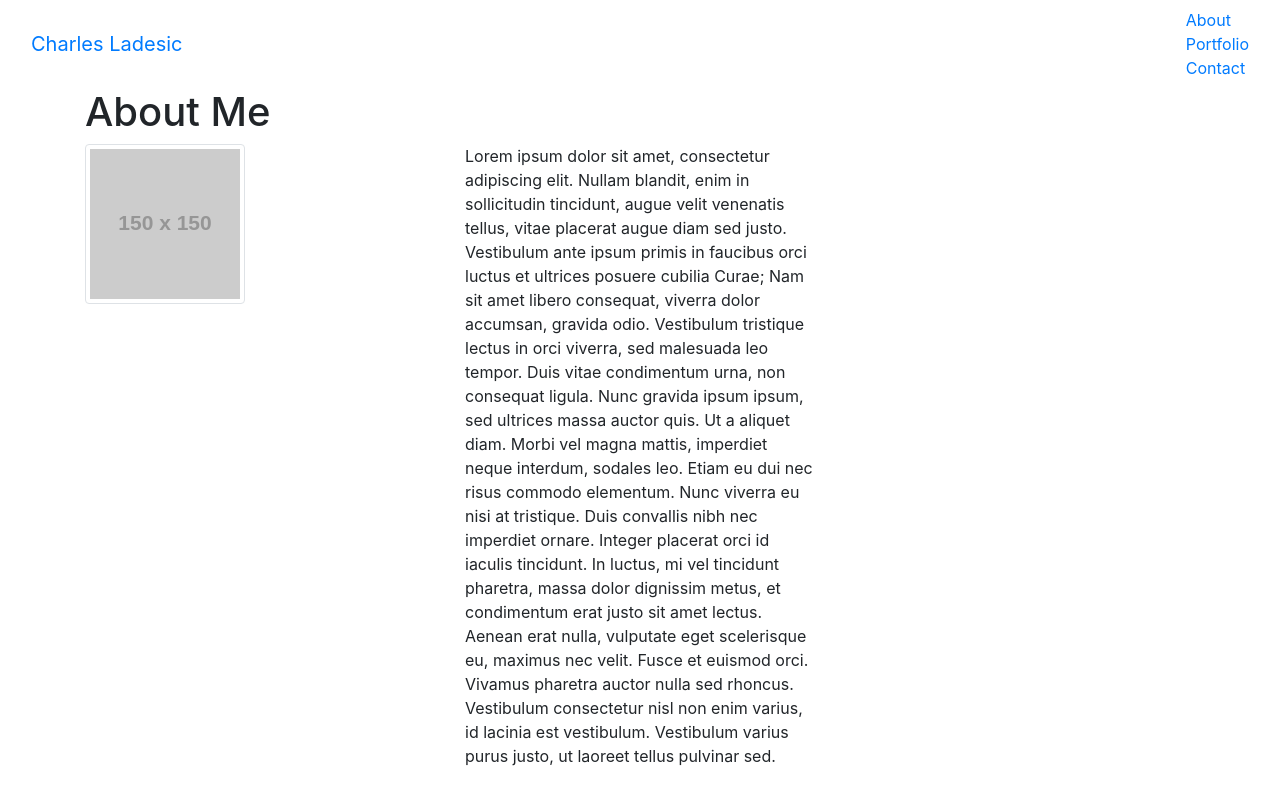
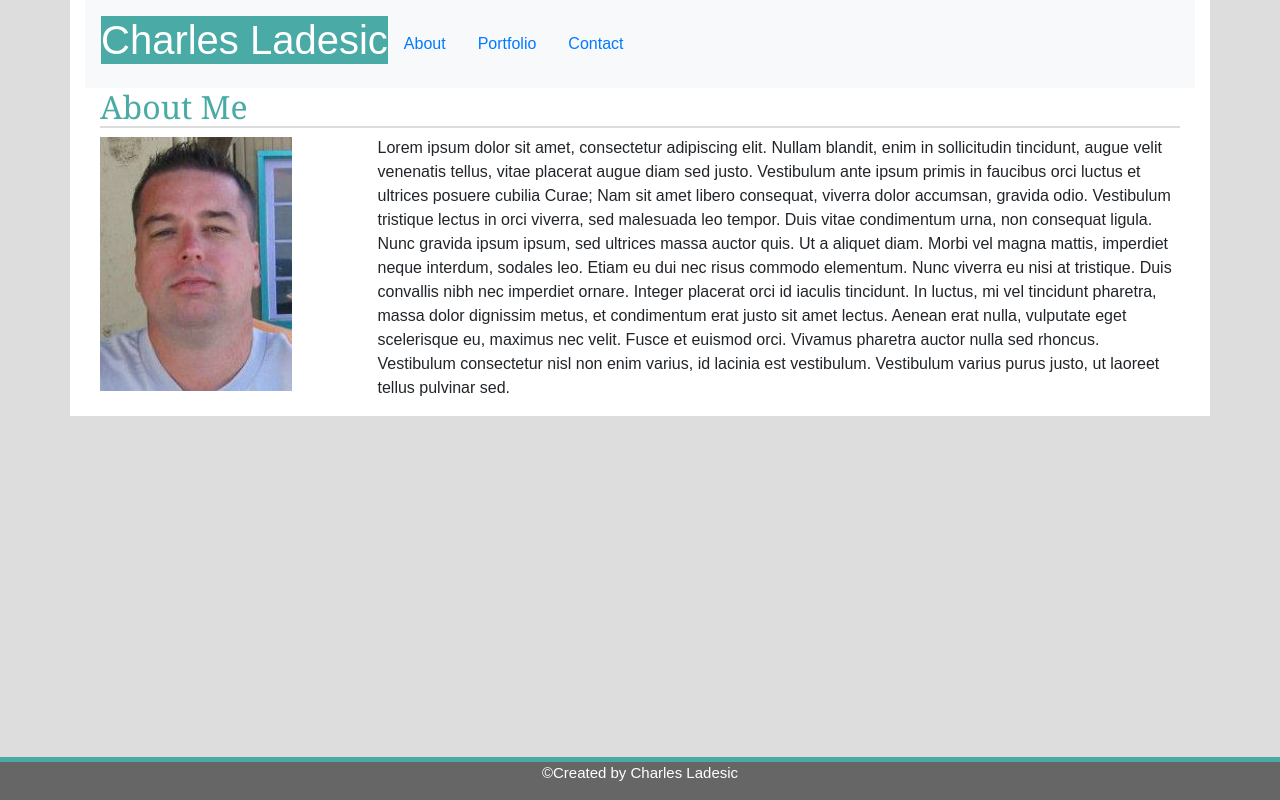
Before and after one commit to cladesic/Bootstrap-Portfolio, a plain HTML site: page index.html in a window 1280 px wide. Drawn offline with nearby package versions, Linux system fonts and the light colour scheme; placeholder pictures from the web are drawn by us.

Commit message:
updated css & html v1.1

```diff
--- /dev/null
+++ b/assests/css/reset.css
@@ -0,0 +1,48 @@
+/* http://meyerweb.com/eric/tools/css/reset/
+   v2.0 | 20110126
+   License: none (public domain)
+*/
+
+html, body, div, span, applet, object, iframe,
+h1, h2, h3, h4, h5, h6, p, blockquote, pre,
+a, abbr, acronym, address, big, cite, code,
+del, dfn, em, img, ins, kbd, q, s, samp,
+small, strike, strong, sub, sup, tt, var,
+b, u, i, center,
+dl, dt, dd, ol, ul, li,
+fieldset, form, label, legend,
+table, caption, tbody, tfoot, thead, tr, th, td,
+article, aside, canvas, details, embed,
+figure, figcaption, footer, header, hgroup,
+menu, nav, output, ruby, section, summary,
+time, mark, audio, video {
+	margin: 0;
+	padding: 0;
+	border: 0;
+	font-size: 100%;
+	font: inherit;
+	vertical-align: baseline;
+}
+/* HTML5 display-role reset for older browsers */
+article, aside, details, figcaption, figure,
+footer, header, hgroup, menu, nav, section {
+	display: block;
+}
+body {
+	line-height: 1;
+}
+ol, ul {
+	list-style: none;
+}
+blockquote, q {
+	quotes: none;
+}
+blockquote:before, blockquote:after,
+q:before, q:after {
+	content: '';
+	content: none;
+}
+table {
+	border-collapse: collapse;
+	border-spacing: 0;
+}
--- /dev/null
+++ b/assests/css/style.css
@@ -0,0 +1,35 @@
+*{
+    box-sizing: border-box;
+}
+
+body{
+    background-color: #dddddd;
+    font-family:'Arial', 'Helvetica Neue', Helvetica, sans-serif;
+    margin: auto;
+}
+h2{
+    color:#4aaaa5;
+    font-family: 'Georgia', Times, Times New Roman, serif;
+    border-bottom:2px solid #dddddd;
+}
+.container{
+    background-color: #ffffff;
+}
+h1 {
+    color:#ffffff;
+    background-color: #4aaaa5;
+}
+p{
+  font-family:'Arial', 'Helvetica Neue', Helvetica, sans-serif;
+  columns: #777777;
+}
+.footer {
+    background-color: #666666;
+    border-top: 5px solid #4aaaa5;
+    color:#ffffff;
+    text-align: center;
+    font-size: 15px;
+    position: absolute;
+    bottom:0px;
+    width:100%;
+}
--- a/index.html
+++ b/index.html
@@ -1,39 +1,47 @@
 <!DOCTYPE html>
 <html lang="en">
+
 <head>
   <meta charset="UTF-8">
   <meta name="viewport" content="width=device-width, initial-scale=1.0">
   <meta http-equiv="X-UA-Compatible" content="ie=edge">
-    <link rel="stylesheet" href="https://stackpath.bootstrapcdn.com/bootstrap/4.2.1/css/bootstrap.min.css" integrity="sha384-GJzZqFGwb1QTTN6wy59ffF1BuGJpLSa9DkKMp0DgiMDm4iYMj70gZWKYbI706tWS" crossorigin="anonymous">
-
+  <link rel="stylesheet" href="https://stackpath.bootstrapcdn.com/bootstrap/4.2.1/css/bootstrap.min.css"
+    integrity="sha384-GJzZqFGwb1QTTN6wy59ffF1BuGJpLSa9DkKMp0DgiMDm4iYMj70gZWKYbI706tWS" crossorigin="anonymous">
+  <link rel="stylesheet" href="assests/css/style.css">
   <title>Charles Ladesic</title>
 </head>
+
 <body>
-        <nav class="navbar navbar-default">
-                <div class="container-fluid">
-                  <div class="navbar-header">
-                    <a class="navbar-brand" href="#">Charles Ladesic</a>
-                  </div>
-                  <ul class="nav navbar-nav navbar-center">
-                    <li><a href="#">About</a></li>
-                    <li><a href="#">Portfolio</a></li>
-                    <li><a href="#">Contact</a></li>
+  <div class="container">
+    <nav class="navbar navbar-expand-lg navbar-light bg-light">
+      <a class="navbar-text">
+        <h1>Charles Ladesic </h1>
+      </a>
+      <ul class="nav justify-content-end ">
+        <li class="nav-item active">
+          <a class="nav-link" href="index.html">About <span class="sr-only">(current)</span></a>
+        </li>
+        <li class="nav-item">
+          <a class="nav-link" href="potfolio.html">Portfolio</a>
+        </li>
+        <li class="nav-item">
+          <a class="nav-link" href="contact.html">Contact</a>
+        </li>
       </ul>
-                </div>
     </nav>
-    </header>
+
     <div class="container">
       <div class="row">
-            <div class="col-md-8">
-                <h1>About Me </h1>
+        <div class="col-md-12">
+          <h2>About Me </h2>
         </div>
 
       </div>
       <div class="row">
-            <div class="col">
-                <img src="http://placehold.it/150x150" alt="" class="img-thumbnail">
+        <div class="col col-lg-3">
+          <img src="assests/images/me.png" alt="" class="Charles Ladesic">
         </div>
-            <div class="col">
+        <div class="col col-md-9">
           <p>Lorem ipsum dolor sit amet, consectetur adipiscing elit. Nullam blandit, enim in sollicitudin
             tincidunt, augue velit venenatis tellus, vitae placerat augue diam sed justo. Vestibulum ante ipsum
             primis in faucibus orci luctus et ultrices posuere cubilia Curae; Nam sit amet libero consequat,
@@ -54,5 +62,13 @@
         </div>
       </div>
     </div>
+  </div>
+
+  <div>
+    <footer class="footer">
+      <p>&copy;Created by Charles Ladesic</p>
+    </footer>
+  </div>
 </body>
+
 </html>
```
Also changed, not shown: contact.html (+48 -1 lines), potfolio.html (+48 -1 lines), assests/images/cooking.jpg (added), assests/images/cowboys.jpg (added), assests/images/fish.jpg (added), assests/images/game.jpg (added), assests/images/me.png (added), assests/images/support.jpg (added). Lines whose indentation alone changed are shown as unchanged.
